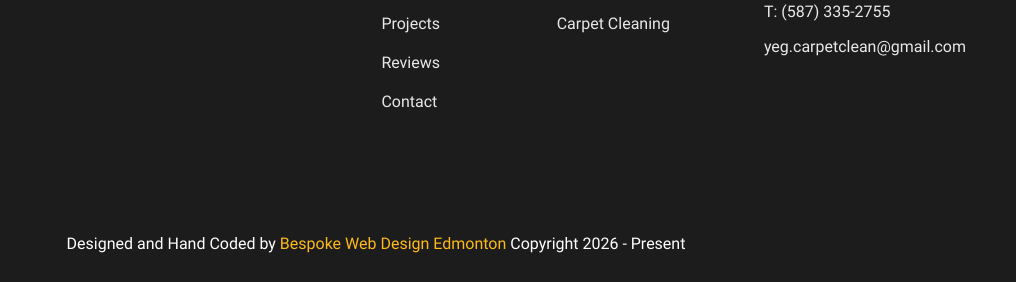
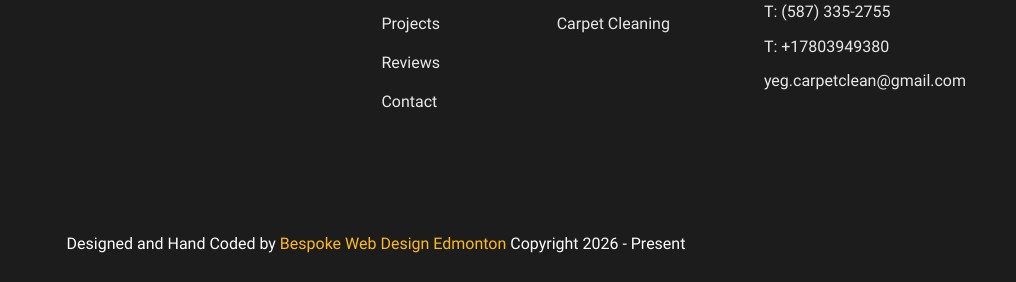
Before and after one commit to bespokewd1/yegcarpetcleaning_Draft, an Eleventy site: page src/content/pages/contact.html in a window 1280 px wide. Shown: the part 2594-2876 px from the top of the page, 264-1280 px from the left. Built offline with nearby package versions, Linux system fonts and the light colour scheme; Eleventy itself is replaced by a stand-in of ours; files that its build step writes are made by us from their sources; grey boxes are pictures that could not be loaded.

Commit message:
add numbers

```diff
--- a/src/_includes/components/footer.html
+++ b/src/_includes/components/footer.html
@@ -71,6 +71,11 @@
                         </a>
                     </li>
                     <li>
+                        <a href="tel:+17803949380">
+                            T: +17803949380
+                        </a>
+                    </li>
+                    <li>
                         <a href="mailto:{{client.email}}">yeg.carpetclean@gmail.com</a>
                     </li>
                 </ul>
--- a/src/content/pages/contact.html
+++ b/src/content/pages/contact.html
@@ -73,6 +73,7 @@ eleventyNavigation:
                         Phone
                     </span>
                     <a href="tel:587-335-2755" class="bespoke-link">587-335-2755</a>
+                    <a href="tel:+17803949380" class="bespoke-link">+17803949380</a>
                 </li>
                 <li class="bespoke-item">
                     <span class="bespoke-header">
```
